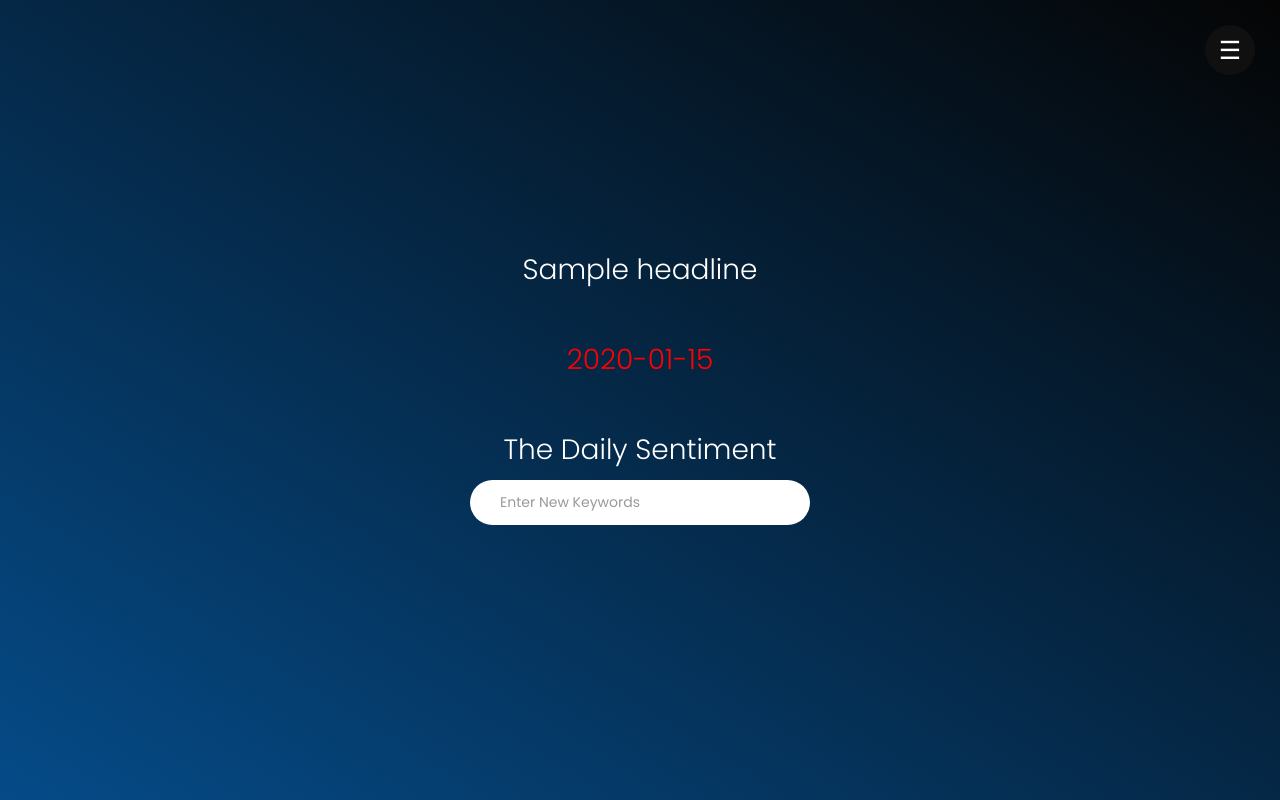
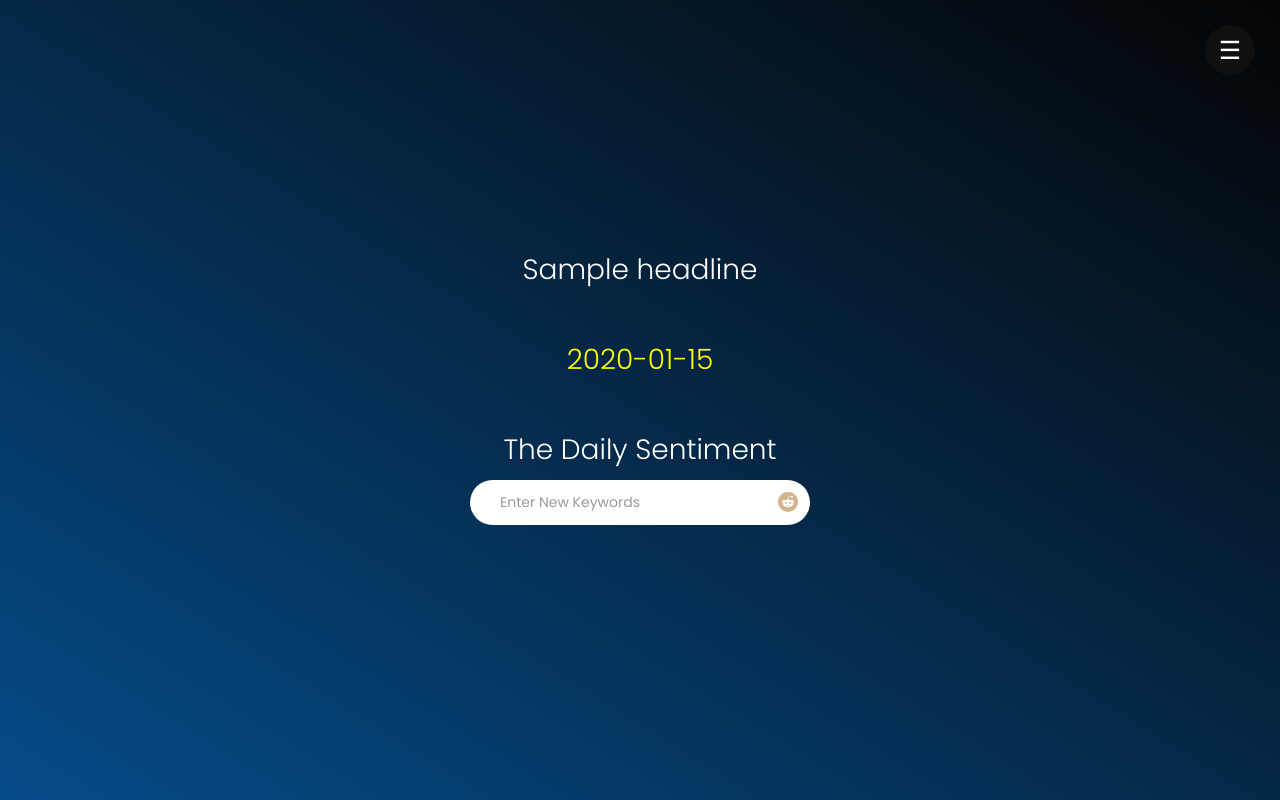
Before and after one commit to gakwong/DailySentiment, a Flask app: template PoemNews/templates/index.html in a window 1280 px wide. Run offline with Flask 2, Linux system fonts and the light colour scheme; the template is opened without the code that fills it: most values are stand-ins (such as "Sample title", 1, 10 or a date in 2020); some libraries are stand-ins or nearby versions.

Commit message:
Numbers mean something

```diff
--- a/PoemNews/templates/index.html
+++ b/PoemNews/templates/index.html
@@ -116,17 +116,21 @@
                          <div class="home-info">
                            <a href="{{link}}"><h1>{{headline}}</h1></a>
                            <br>
-                           {% if sentiment >= 0 %}
-                             <h1 style="color: green"> {{sentiment}} </h1>
-                            {% else %}
-                              <h1 style="color: red"> {{sentiment}} </h1>
-                            {% endif %}
+                           <div class="container2">
+                             {% if sentiment > 0 %}
+                               <h1 title="Subreddit's average emotional tone: Positive" style="color: green"> {{sentiment}} </h1>
+                              {% elif sentiment < 0 %}
+                                <h1 title="Subreddit's average emotional tone: Negative" style="color: red"> {{sentiment}} </h1>
+                              {%else%}
+                              <h1 title="Subreddit's average emotional value: Neutral" style="color:yellow"> {{sentiment}} </h1>
+                              {% endif %}
+                            </div>
                            <br>
                               <h1> The Daily Sentiment </h1>
                               <div class="subscribe-form">
                                 <form action"{{ url_for('.main') }}" method="post">
                                   <input type = "text" name = "subreddit" class="form-control" placeholder="Enter New Keywords" required="">
-                                  <button type="submit" value="Submit" class="form-control"><i class="fa fa-envelope-o"></i></button>
+                                  <button type="submit" value="Submit" class="form-control"><i class="fa fa-reddit"></i></button>
                                 </form>
                               </div>
 
```
Also changed, not shown: reddit_data.json (+1 -1 lines).
